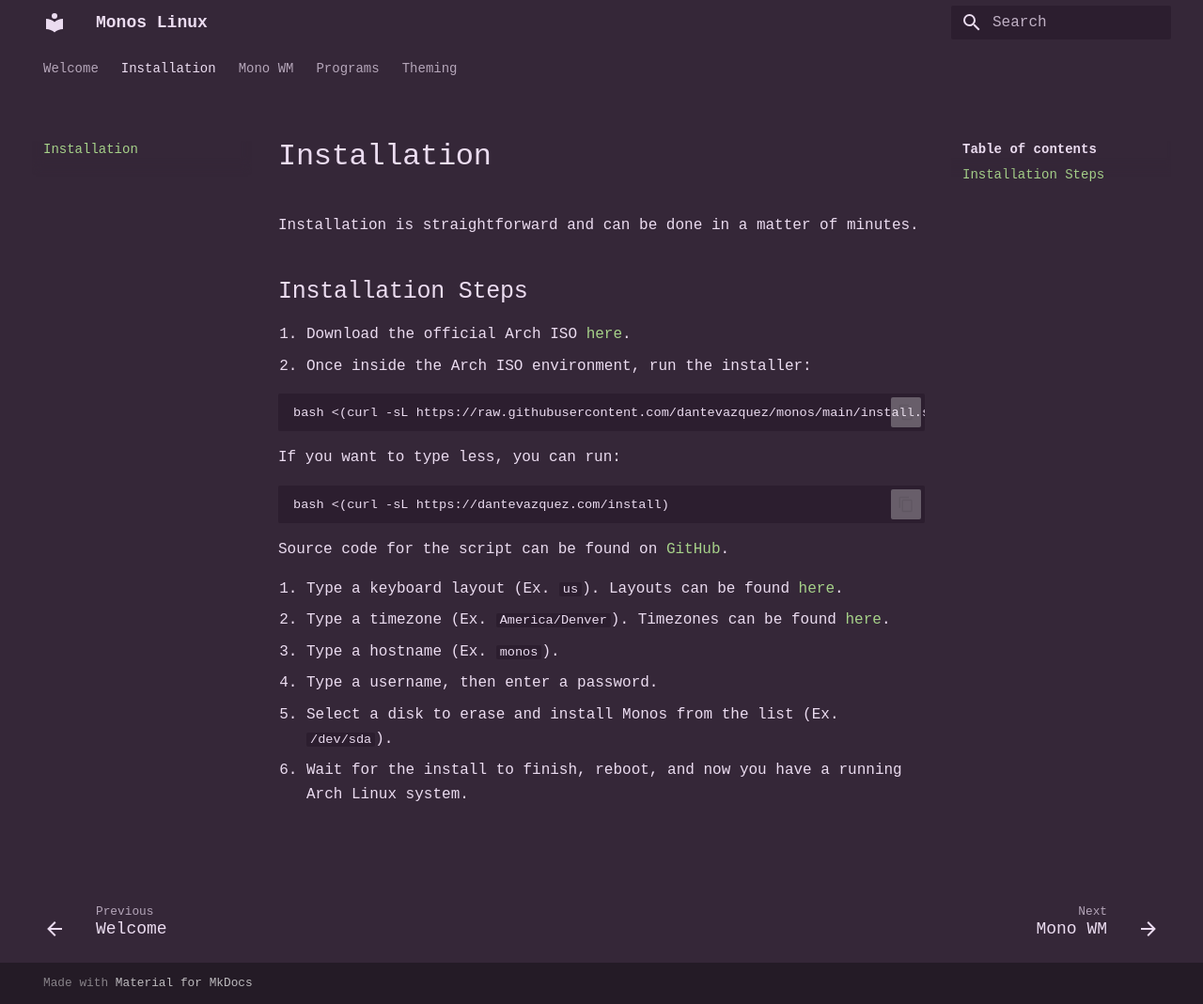
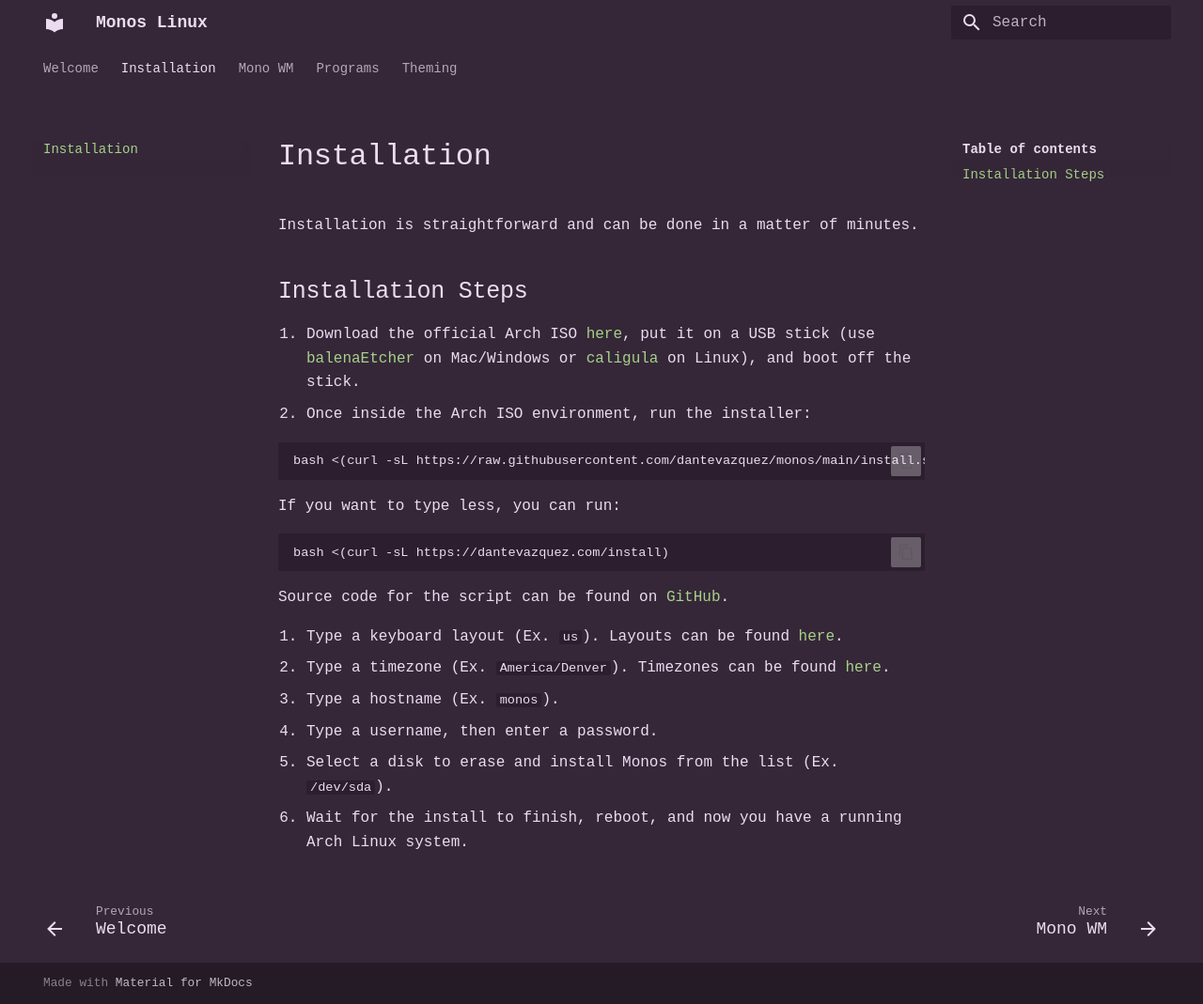
Before and after one commit to dantevazquez/monos-documentation, an MkDocs documentation site: the page built from docs/installation.md, in a window 1280 px wide and 1069 px high. Shown: the whole window at 94% size. Built offline with MkDocs 1.6.1 and Material for MkDocs 9.7.7, drawn with Linux system fonts in a browser that asks for light colours; a style sheet for code colours, icons or effects is not loaded.

Commit message:
clarified install instructions

````diff
--- a/docs/installation.md
+++ b/docs/installation.md
@@ -4,7 +4,7 @@ Installation is straightforward and can be done in a matter of minutes.
 
 ## Installation Steps
 
-1. Download the official Arch ISO [here](https://archlinux.org/download/){ target="_blank" }.
+1. Download the official Arch ISO [here](https://archlinux.org/download/){ target="_blank" }, put it on a USB stick (use [balenaEtcher](https://etcher.balena.io/) on Mac/Windows or [caligula](https://github.com/ifd3f/caligula) on Linux), and boot off the stick.
 2. Once inside the Arch ISO environment, run the installer:
 
    ```bash
````
